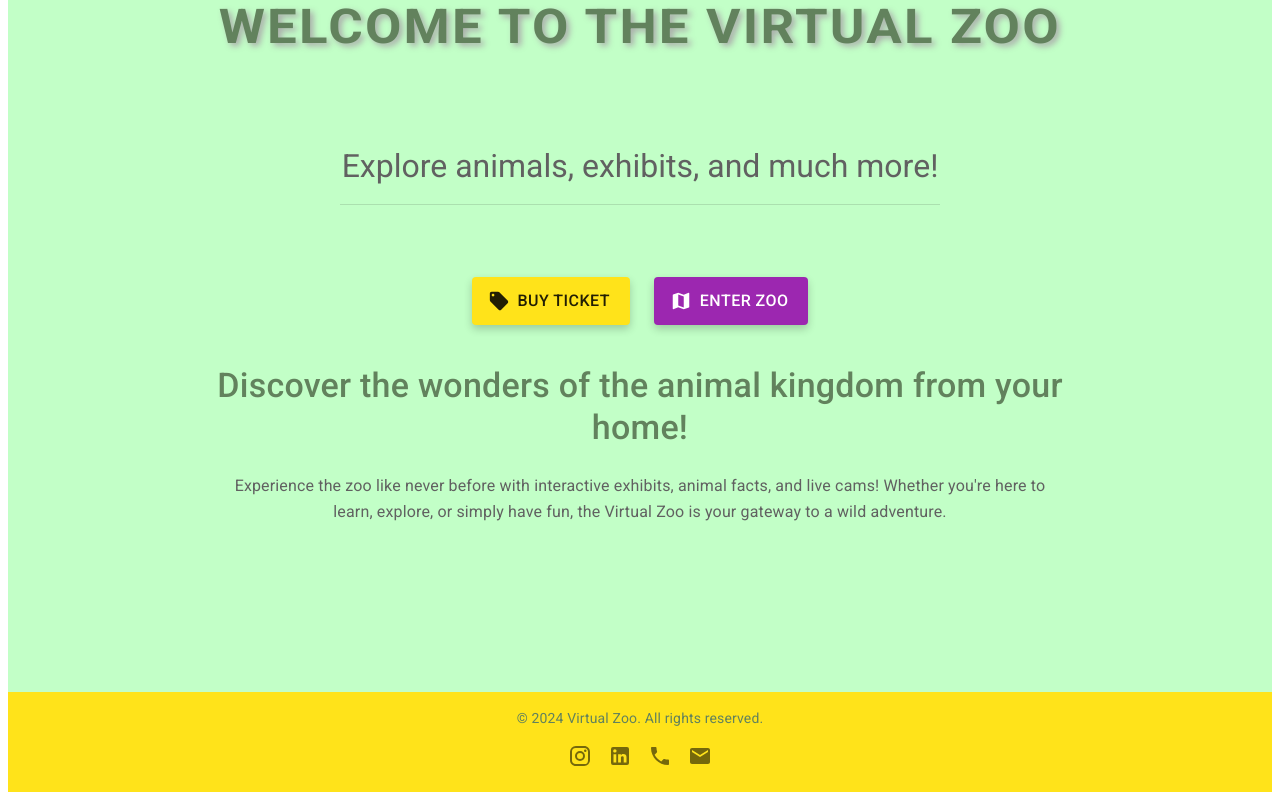
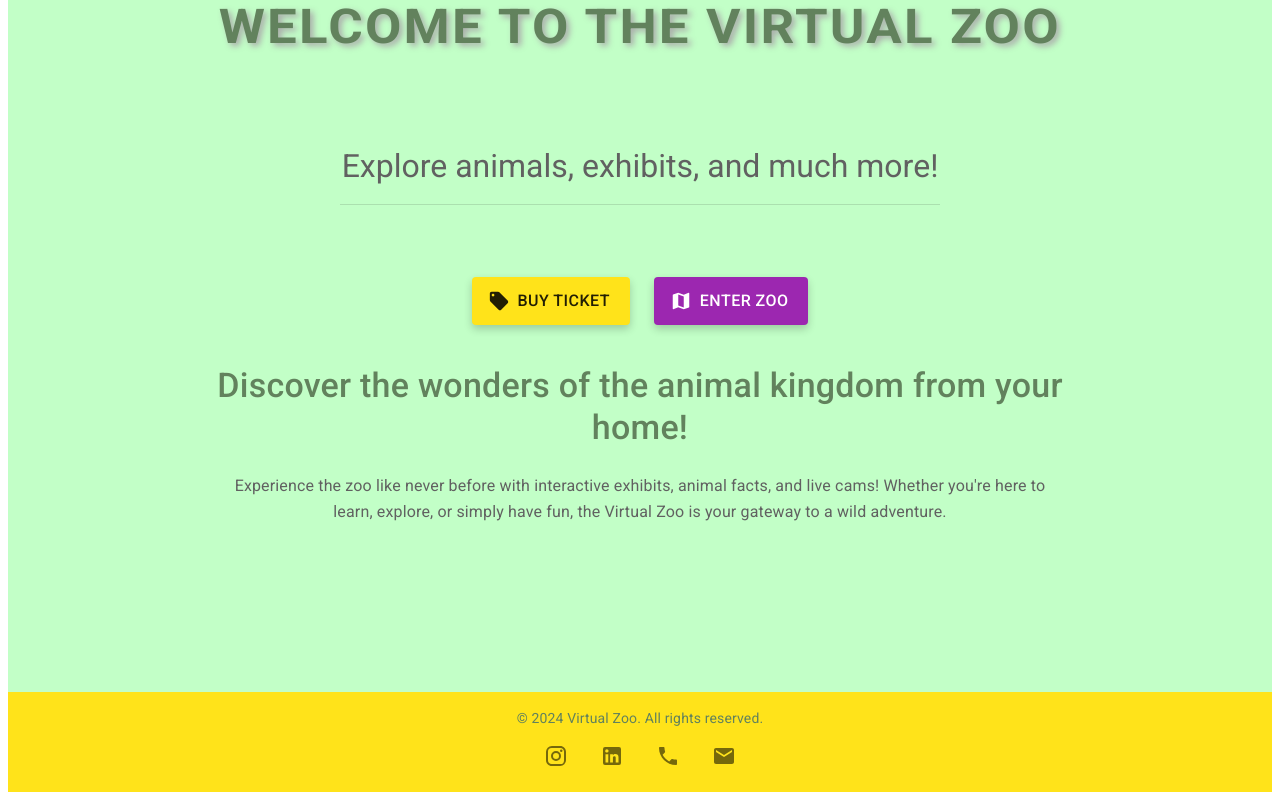
Before and after one commit to Nadav2503/FinalProjectFullStackFront, a React (Vite) app: page / in a window 1280 px wide. Shown: the part 316-1116 px from the top of the page. Built offline with nearby package versions, Linux system fonts and the light colour scheme.

Commit message:
add design for the box of the social media icons

```diff
--- a/src/layout/Footer.jsx
+++ b/src/layout/Footer.jsx
@@ -23,7 +23,12 @@ export default function Footer() {
 
             {/* Social Media Links */}
             <Box
-
+                sx={{
+                    display: 'flex', // Arrange items horizontally
+                    justifyContent: 'center', // Center align items
+                    gap: '1rem', // Space between items
+                    marginTop: '0.5rem', // Add spacing above social links
+                }}
             >
                 {/* Instagram */}
                 <IconButton
```
